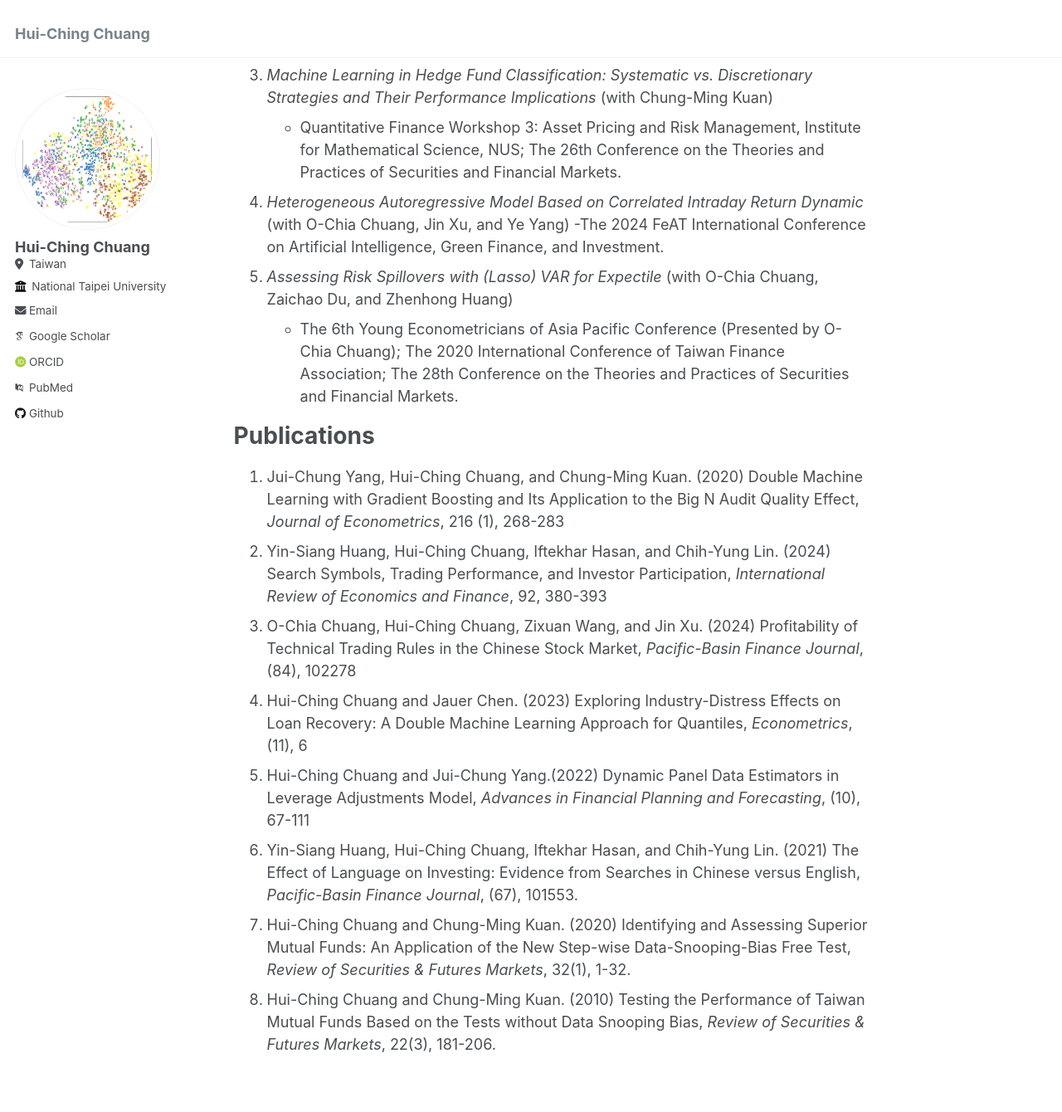
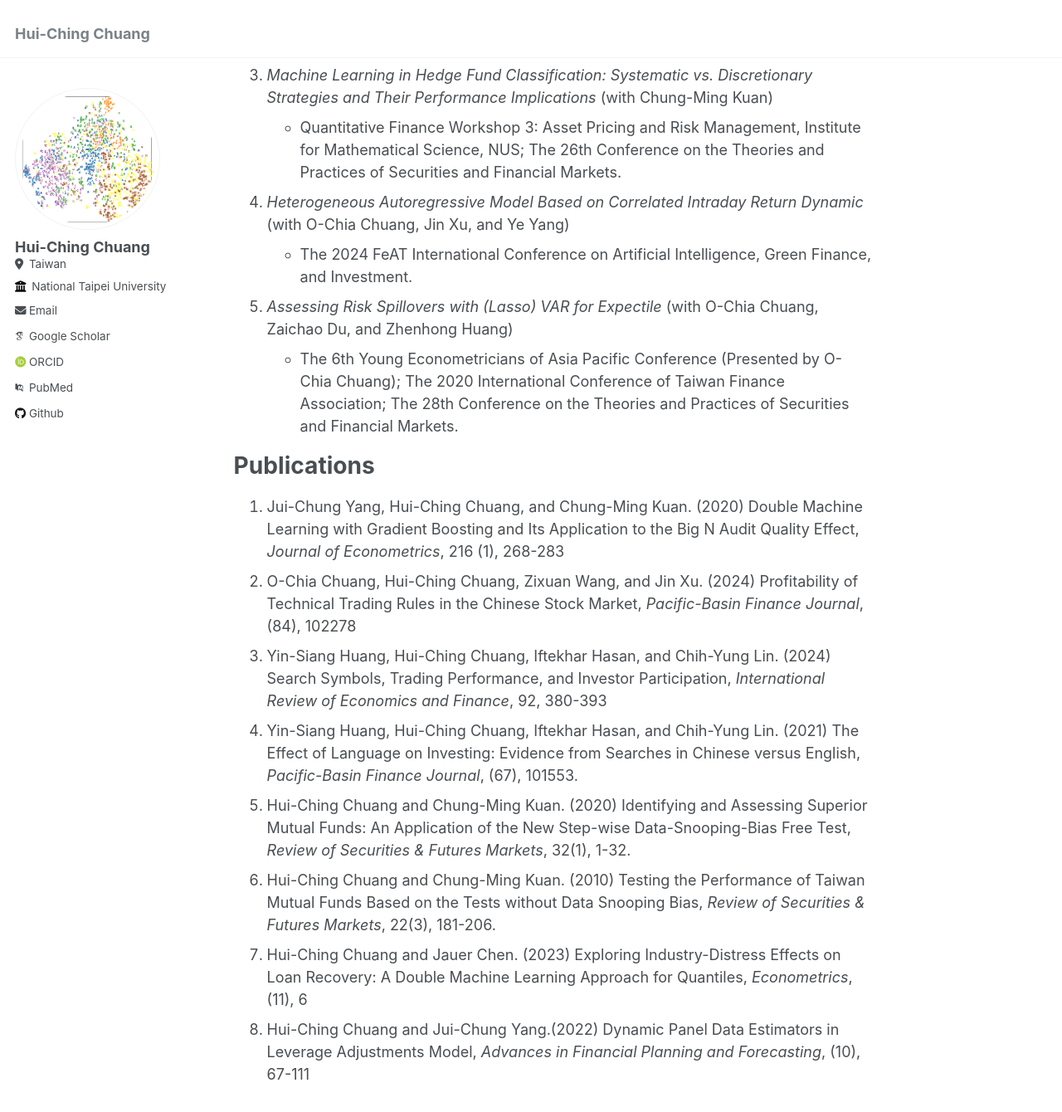
Before and after one commit to hcchuang/hcchuang.github.io, a Jekyll site: the page built from _pages/about.md, in a window 1280 px wide and 1400 px high, scrolled down 614 px. Shown: the top 1340 px of the window at 83% size. Built offline with Jekyll 4.4.1, drawn with Linux system fonts in a browser that asks for light colours; some web fonts are replaced.

```diff
--- a/_pages/about.md
+++ b/_pages/about.md
@@ -20,17 +20,17 @@ Conference Papers
 1.  _Machine Learning in Hedge Fund Classification: Systematic vs. Discretionary Strategies and Their Performance Implications_ (with Chung-Ming Kuan)
    - Quantitative Finance Workshop 3: Asset Pricing and Risk Management, Institute for Mathematical Science, NUS; The 26th Conference on the Theories and Practices of Securities and Financial Markets.
 1.  _Heterogeneous Autoregressive Model Based on Correlated Intraday Return Dynamic_ (with O-Chia Chuang, Jin Xu, and Ye Yang)
-   -The 2024 FeAT International Conference on Artificial Intelligence, Green Finance, and Investment.
+   - The 2024 FeAT International Conference on Artificial Intelligence, Green Finance, and Investment.
 1.  _Assessing Risk Spillovers with (Lasso) VAR for Expectile_ (with O-Chia Chuang, Zaichao Du, and Zhenhong Huang)
    - The 6th Young Econometricians of Asia Pacific Conference (Presented by O-Chia Chuang); The 2020 International Conference of Taiwan Finance Association; The 28th Conference on the Theories and Practices of Securities and Financial Markets.
 
 Publications
 ======
 1. Jui-Chung Yang, Hui-Ching Chuang, and Chung-Ming Kuan. (2020) Double Machine Learning with Gradient Boosting and Its Application to the Big N Audit Quality Effect, _Journal of Econometrics_, 216 (1), 268-283
+1. O-Chia Chuang, Hui-Ching Chuang, Zixuan Wang, and Jin Xu. (2024) Profitability of Technical Trading Rules in the Chinese Stock Market, _Pacific-Basin Finance Journal_, (84), 102278
 1. Yin-Siang Huang, Hui-Ching Chuang, Iftekhar Hasan, and Chih-Yung Lin. (2024) Search Symbols, Trading Performance, and Investor Participation, _International Review of Economics and Finance_, 92, 380-393
-1. O-Chia Chuang, Hui-Ching Chuang, Zixuan Wang, and Jin Xu. (2024) Profitability of Technical Trading Rules in the Chinese Stock Market, _Pacific-Basin Finance Journal_, (84), 102278
-1. Hui-Ching Chuang and Jauer Chen. (2023) Exploring Industry-Distress Effects on Loan Recovery: A Double Machine Learning Approach for Quantiles, _Econometrics_, (11), 6
-1. Hui-Ching Chuang and Jui-Chung Yang.(2022) Dynamic Panel Data Estimators in Leverage Adjustments Model, _Advances in Financial Planning and Forecasting_, (10), 67-111
 1. Yin-Siang Huang, Hui-Ching Chuang, Iftekhar Hasan, and Chih-Yung Lin. (2021) The Effect of Language on Investing: Evidence from Searches in Chinese versus English, _Pacific-Basin Finance Journal_, (67), 101553.
 1. Hui-Ching Chuang and Chung-Ming Kuan. (2020) Identifying and Assessing Superior Mutual Funds: An Application of the New Step-wise Data-Snooping-Bias Free Test, _Review of Securities & Futures Markets_, 32(1), 1-32.
 2. Hui-Ching Chuang and Chung-Ming Kuan. (2010) Testing the Performance of Taiwan Mutual Funds Based on the Tests without Data Snooping Bias, _Review of Securities & Futures Markets_, 22(3), 181-206.
+1. Hui-Ching Chuang and Jauer Chen. (2023) Exploring Industry-Distress Effects on Loan Recovery: A Double Machine Learning Approach for Quantiles, _Econometrics_, (11), 6
+1. Hui-Ching Chuang and Jui-Chung Yang.(2022) Dynamic Panel Data Estimators in Leverage Adjustments Model, _Advances in Financial Planning and Forecasting_, (10), 67-111
```
